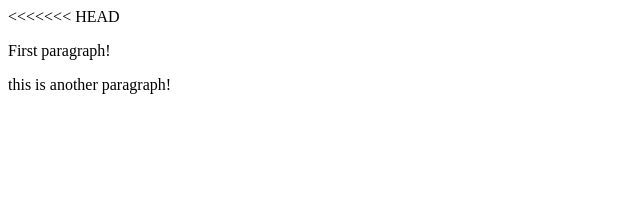
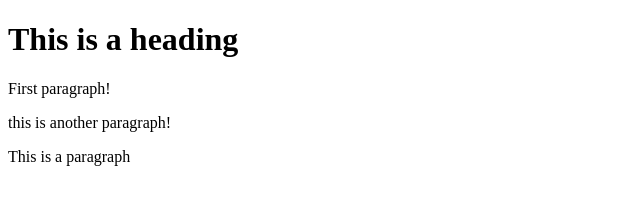
Before and after one commit to the-adam-paxton/learning-git, a plain HTML site: page index.html in a window 1280 px wide. Shown: the whole page, without its empty margins (0-640 px from the left). Drawn offline with Linux system fonts and the light colour scheme.

Commit message:
Update index.html

```diff
--- a/index.html
+++ b/index.html
@@ -5,8 +5,9 @@
 </head>
 
 <body>
-<<<<<<< HEAD
+	<h1>This is a heading</h1>
 	<p>First paragraph!</p>
 	<p>this is another paragraph!</p>
+	<p>This is a paragraph</p>
 </body>
 </html>
```
